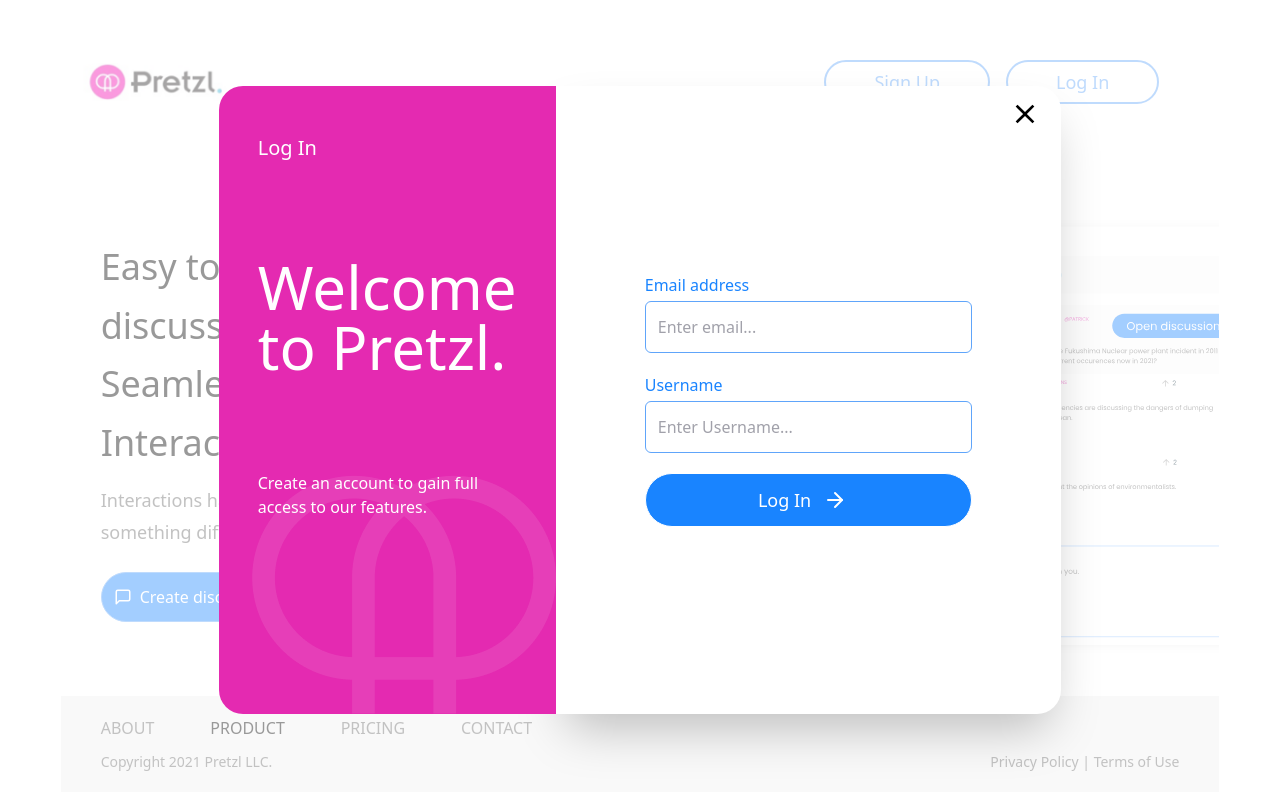
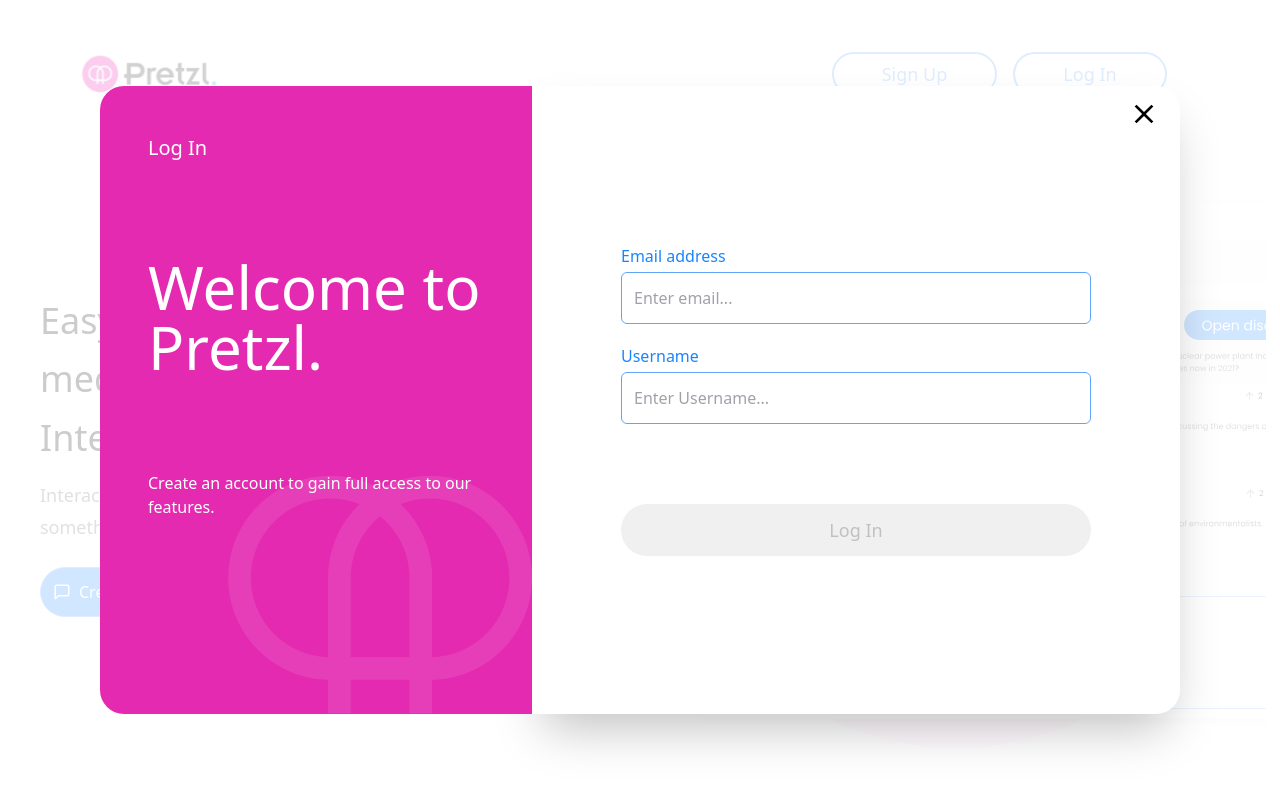
Before and after one commit to The-olajumoke/Pretzl, a React (Create React App) app: page / in a window 1280 px wide. Both pictures are taken after a click on the button "Log In". Shown: the top 800 px of the page. Built offline with nearby package versions, Linux system fonts and the light colour scheme.

Commit message:
modal Edit

```diff
--- a/src/App.css
+++ b/src/App.css
@@ -5,3 +5,18 @@
 .activeLink {
   color: black;
 }
+.content{
+  width: 1080px;
+}
+
+
+  @media (max-width: 640px) {
+    .content{
+      width:100%;
+    }
+   }
+
+ .mockup{
+   width: 600px;
+   height: 589px;
+ }
--- a/src/components/Footer.js
+++ b/src/components/Footer.js
@@ -3,7 +3,7 @@
 
 function Footer() {
   return (
-    <div className="bg-inputField py-5 px-10 flex flex-col justify-between  w-11/12 h-auto">
+    <div className="bg-inputField py-5 px-10 flex flex-col justify-between  w-full h-auto">
       <ul className=" flex flex-col text-center sm:flex-row w-full sm:w-2/5 mb-3 justify-between text-textBody">
         {/* <li className="mb-2 sm:mb-0">
           <NavLink activeClassName="activeLink" to="/about">
--- a/src/components/SignInCont.js
+++ b/src/components/SignInCont.js
@@ -3,8 +3,8 @@
 
 function SignInCont({ children, title, largeText, extraText }) {
   return (
-    <div style={{height:"100vh"}} className="bg-white bg-opacity-60 pt-8 sm:pt-2 p-2 w-full h-full bottom-0 left-0 top-0 absolute flex flex-col justify-center items-center">
-      <div className=" relative sm:w-8/12  border-white h-full sm:h-4/5  text-white flex flex-col sm:grid gap-0 sm:grid-cols-5">
+    <div style={{height:"100vh"}} className="bg-white sm:bg-opacity-80 pt-8 sm:pt-2 p-2 w-full h-full bottom-0 left-0 top-0 fixed flex flex-col justify-center items-center">
+      <div  className=" content relative  border-white h-full sm:h-4/5  text-white flex flex-col sm:grid gap-0 sm:grid-cols-5">
         <div className=" w-full bg-primary rounded-3xl mb-4 sm:mb-0 sm:rounded-l-3xl sm:rounded-none col-span-2 p-5  relative flex flex-col  items-center h-2/6 sm:h-auto">
           <div className=" h-3/4  flex flex-col justify-between p-7">
             <h4 className="text-base sm:text-md sm:text-xl">{title}</h4>
--- a/src/components/SignUp/FormInput.js
+++ b/src/components/SignUp/FormInput.js
@@ -4,7 +4,7 @@
     return (
       <div className="h-20 mb-5 flex flex-col">
         <label className="text-secondary" htmlFor={label}>{label}</label>
-        <input className="mt-1 p-3 rounded-md outline-none h-16 border border-border bg-white" name={name} type={type} placeholder={placeholder} value="" />
+        <input className="mt-1 p-3 rounded-md outline-none h-16 border border-border bg-white text-textBody" name={name} type={type} placeholder={placeholder}  />
       </div>
     );
 }
--- a/src/pages/Landing.js
+++ b/src/pages/Landing.js
@@ -9,9 +9,9 @@
     setValue(e.target.value);
   };
   return (
-    <div className=" h-auto sm:h-screen w-full flex flex-col items-center justify-between p-0 sm:p-2 ">
+    <div className="h-auto sm:h-screen w-full flex flex-col items-center justify-between ">
       <Header />
-      <div className="h-2/3 mt-4 p-0  px-0 sm:pl-6 flex flex-col sm:flex-row items-center justify-between w-11/12">
+      <div className=" mt-4 p-0 mb-28  px-0 sm:pl-6 flex flex-col sm:flex-row items-center justify-between w-11/12 sm:w-full">
         <div className="sm:w-1/2 p-0 sm:px-4 ">
           <div className="w-full sm:w-2/3 mb-4">
             <h1 className="font-semibold sm:font-medium leading-relaxed mb-8 sm:mb-3  text-4xl">
@@ -46,12 +46,14 @@
         </div>
         <div className="flex justify-evenly  items-center w-full  h-96 sm:w-1/2 sm:h-full overflow-hidden sm:overscroll-none">
           <img
-            style={{ height: "90%" }}
-            className="h-full transform translate-x-32 sm:transform-none  w-full"
+            // style={{ height: "90%" }}
+            className=" mockup transform translate-x-32 sm:transform-none "
             src={img}
+            draggable="false"
             alt=""
           />
         </div>
+
       </div>
       <Footer />
     </div>
--- a/src/pages/LogIn.js
+++ b/src/pages/LogIn.js
@@ -37,9 +37,9 @@
                 name="username"
               />
               {/* button */}
-              <button className=" bg-secondary w-full border p-3 rounded-full  text-lg flex justify-center px-10 items-center">
+              <button className="mt-20 bg-button w-full  p-3 rounded-full text-gray  text-lg flex justify-center px-10 items-center hover:bg-secondary hover:text-white">
                 Log In
-                <FiArrowRight className="mx-3 h-6 w-6 justify-center items-center text-white" />
+
               </button>
             </div>
           </div>
--- a/tailwind.config.js
+++ b/tailwind.config.js
@@ -15,6 +15,8 @@
       inputField: "#F0F0F0",
       textBody: "#686868",
       black: "#000000",
+      button: "#F0f0f0",
+      gray: "#C1C1C1",
     },
     fontFamily: {
       poppins: "Poppins",
```
